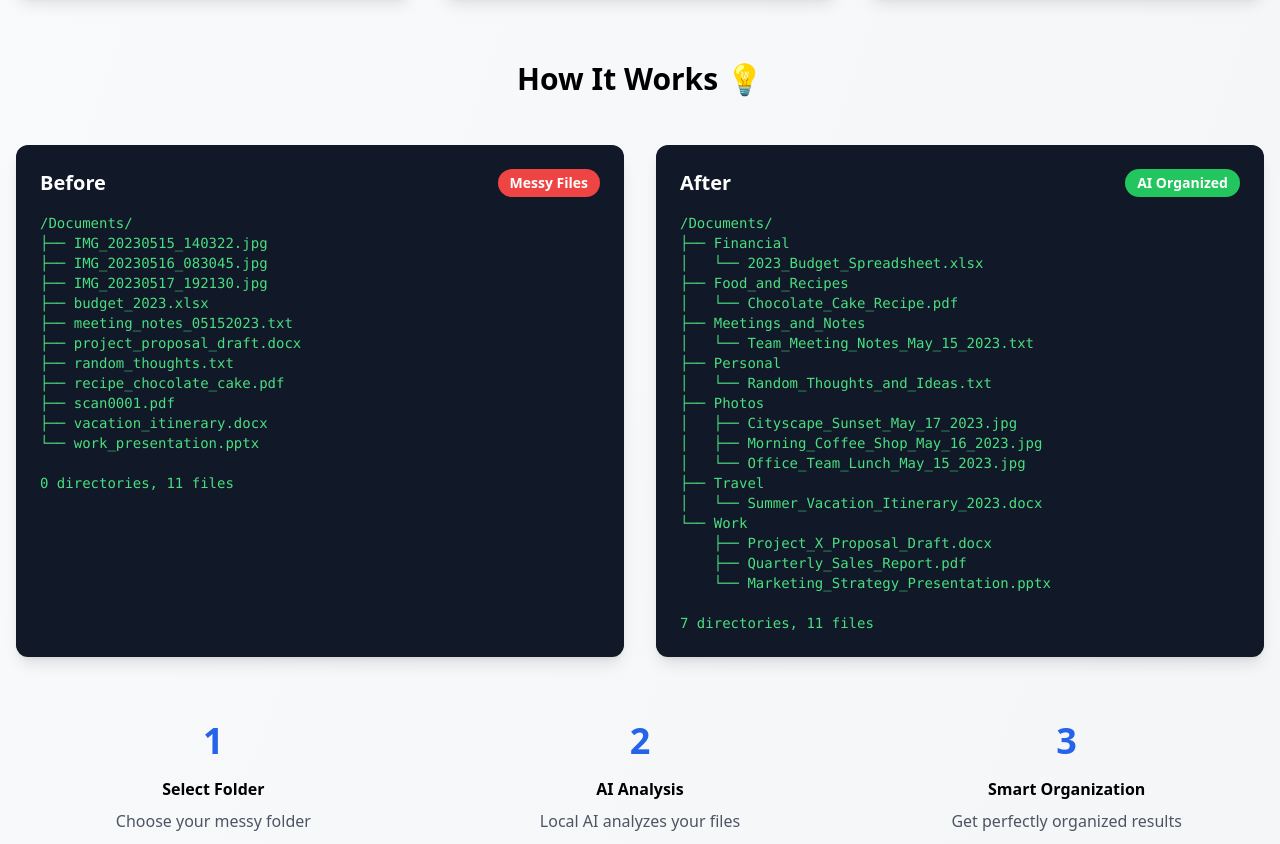
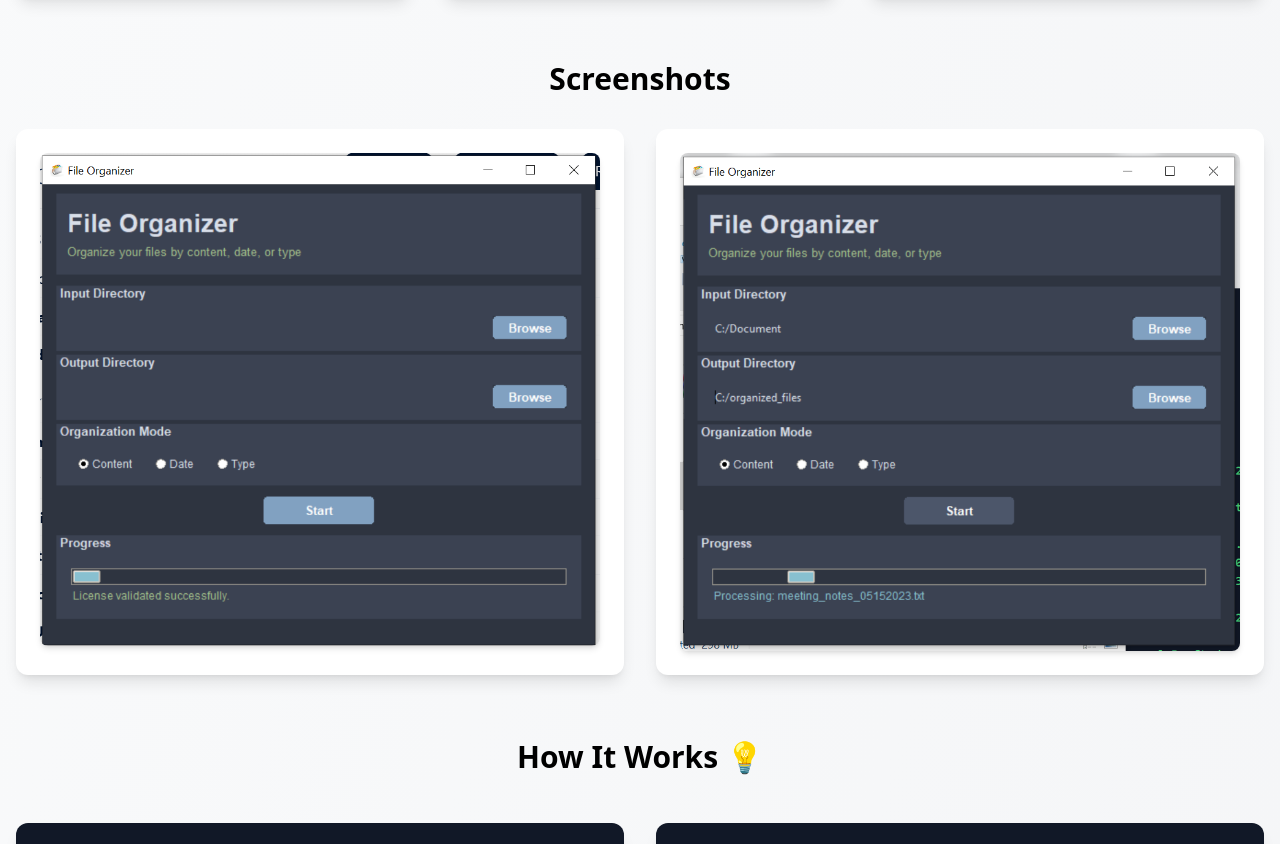
Before and after one commit to File-Organizer/-, a plain HTML site: page index.html in a window 1280 px wide. Shown: the part 623-1467 px from the top of the page. Drawn offline with nearby package versions, Linux system fonts and the light colour scheme.

Commit message:
Update index.html

```diff
--- a/index.html
+++ b/index.html
@@ -6,13 +6,12 @@
     <title>AI File Organizer</title>
     <script src="https://cdn.tailwindcss.com"></script>
     <link rel="stylesheet" href="https://cdnjs.cloudflare.com/ajax/libs/font-awesome/6.0.0/css/all.min.css">
-        <!-- Google tag (gtag.js) -->
+    <!-- Google tag (gtag.js) -->
     <script async src="https://www.googletagmanager.com/gtag/js?id=AW-16781873178"></script>
     <script>
       window.dataLayer = window.dataLayer || [];
       function gtag(){dataLayer.push(arguments);}
       gtag('js', new Date());
-
       gtag('config', 'AW-16781873178');
     </script>
     <script type="text/javascript">
@@ -22,7 +21,6 @@
         y=l.getElementsByTagName(r)[0];y.parentNode.insertBefore(t,y);
     })(window, document, "clarity", "script", "p36k2lou24");
     </script>
-
 </head>
 <body class="bg-gradient-to-br from-gray-50 to-gray-100">
     <div class="container mx-auto px-4 py-16">
@@ -71,6 +69,19 @@
                 </div>
                 <h3 class="text-xl font-semibold mb-2">No Internet Required</h3>
                 <p class="text-gray-600">Works completely offline. No cloud services or API connections needed.</p>
+            </div>
+        </div>
+
+        <!-- Screenshots Section -->
+        <div class="mb-16">
+            <h2 class="text-3xl font-bold text-center mb-8">Screenshots</h2>
+            <div class="grid md:grid-cols-2 gap-8">
+                <div class="bg-white p-6 rounded-xl shadow-lg overflow-hidden">
+                    <img src="https://raw.githubusercontent.com/File-Organizer/-/refs/heads/main/screen.PNG" alt="Screenshot 1" class="w-full h-auto rounded-lg shadow-md">
+                </div>
+                <div class="bg-white p-6 rounded-xl shadow-lg overflow-hidden">
+                    <img src="https://raw.githubusercontent.com/File-Organizer/-/refs/heads/main/screen2.PNG" alt="Screenshot 2" class="w-full h-auto rounded-lg shadow-md">
+                </div>
             </div>
         </div>
 
```
